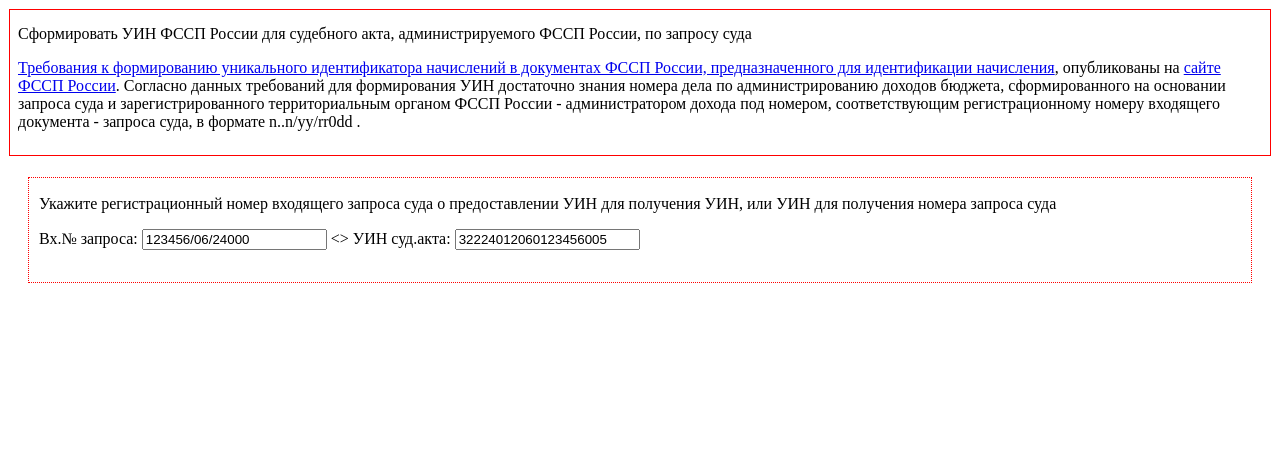
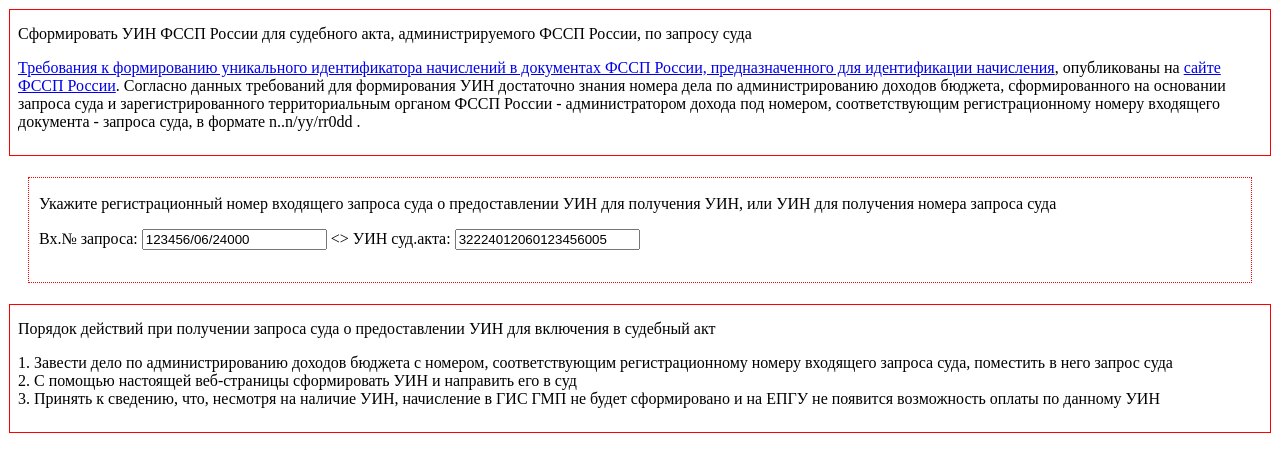
Before and after one commit to PGirich/Uin_court, a website: page index.html in a window 1280 px wide. Drawn offline with Linux system fonts and the light colour scheme.

Commit message:
1 file modified

```diff
--- a/index.html
+++ b/index.html
@@ -58,6 +58,19 @@
   <label id="labelUINType"></label>
 </div>
 
+<div id="outline">
+<p>
+  Порядок действий при получении запроса суда о предоставлении УИН для включения в судебный акт
+</p>
+<p>
+  1. Завести дело по администрированию доходов бюджета с номером, соответствующим регистрационному номеру входящего запроса суда, поместить в него запрос суда <br>
+  2. С помощью настоящей веб-страницы сформировать УИН и направить его в суд<br>
+  3. Принять к сведению, что, несмотря на наличие УИН, начисление в ГИС ГМП не будет сформировано и на ЕПГУ не появится возможность оплаты по данному УИН
+</p>
+</div>
+
+
+
 <script>
   //===========================
   // Контрольный разряд уникального идентификатора начисления рассчитывается в следующем порядке:
@@ -91,7 +104,7 @@
       Number(docNo) < 1 ||
       Number(docNo) > 9999999 ||
       !(docYr.length == 2) ||
-      !(docDep.length == 5) ||
+      !(docDep.substring(2,5) == '000') ||
       !(docDep.length == 5);
     var uin = 'Неверно указан номер регистрационный номер входящего запроса суда'; //+ipno+' '+ipyr+' '+ipdp1+' '+ipdp2 ;
     // Для валидного номера ИП рассчитываем УИН
```
